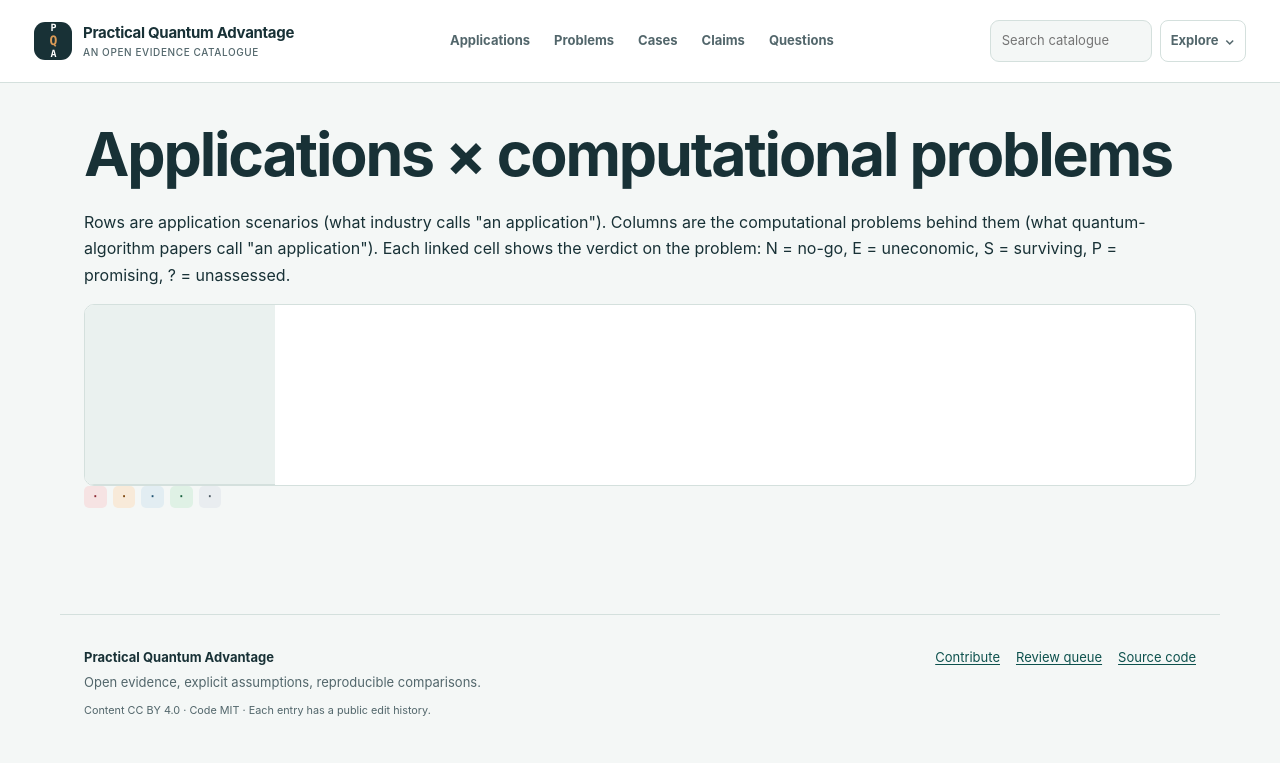
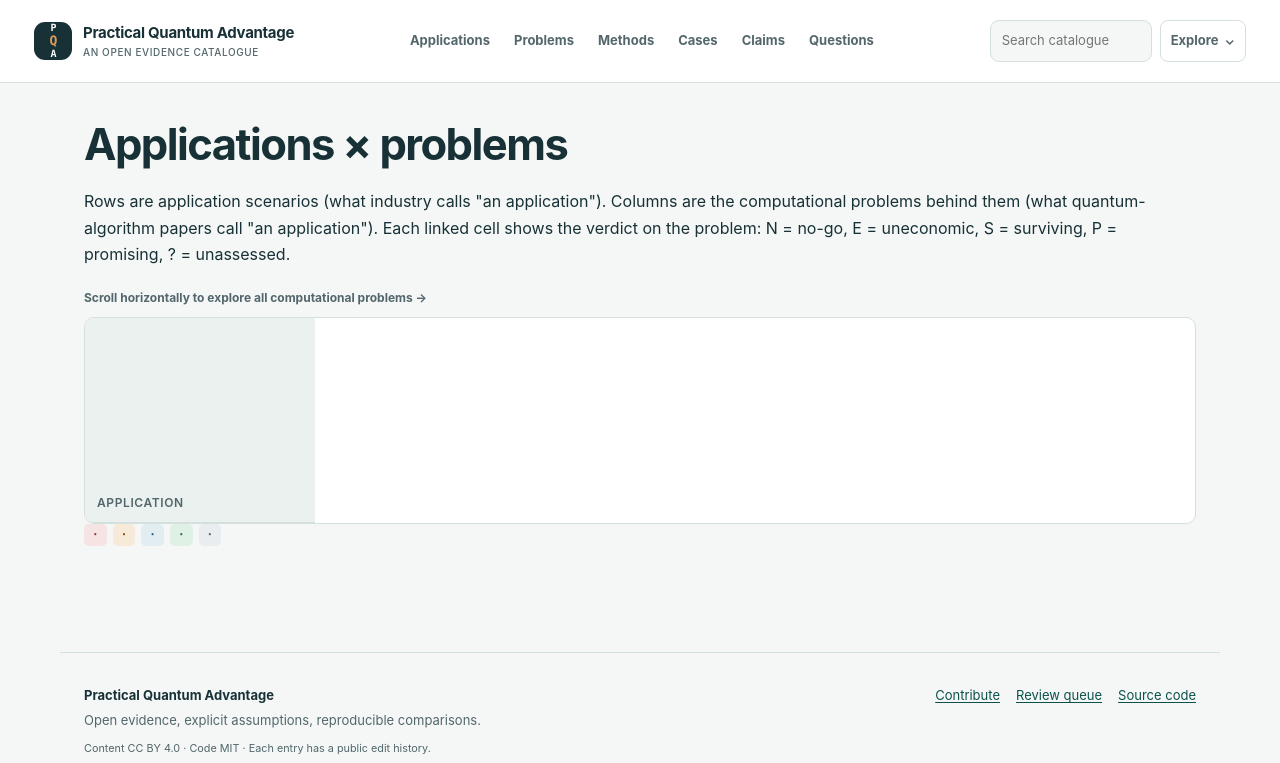
Before and after one commit to QingyunQian/practical-quantum-advantage, a Python web app: template templates/matrix.html in a window 1280 px wide. Shown: the top 763 px of the page. Before the commit the page ends 716 px from the top, so only its background shows below. Run offline with Jinja, Linux system fonts and the light colour scheme; the template is opened without the code that fills it, so the values that code supplies are empty.

Commit message:
Restore Methods navigation and repair matrix headers

```diff
--- a/static/style.css
+++ b/static/style.css
@@ -171,13 +171,17 @@ table.dims tr:last-child th, table.dims tr:last-child td { border-bottom: 0; }
 .claims { display: block; overflow-x: auto; }
 .claims tr.refuted td:first-child::before { content: "● "; color: var(--nogo); }
 .claims tr.standing td:first-child::before { content: "● "; color: var(--prom); }
+.matrix-title { font-size: clamp(2rem, 3.4vw, 3rem); }
+.matrix-hint { margin: 20px 0 10px; color: var(--muted); font-size: 12px; font-weight: 650; }
 .matrix-wrap { overflow: auto; max-height: 78vh; border: 1px solid var(--line); border-radius: 10px; background: var(--surface); }
-.matrix { margin: 0; width: max-content; }
+.matrix-wrap:focus-visible { outline: 2px solid var(--accent); outline-offset: 3px; }
+.matrix { margin: 0; width: max-content; border-collapse: separate; border-spacing: 0; table-layout: fixed; }
 .matrix th { font-weight: 600; font-size: 12px; }
-.matrix th:first-child { position: sticky; left: 0; z-index: 2; background: var(--surface); min-width: 190px; max-width: 220px; }
-.matrix thead th { position: sticky; top: 0; z-index: 1; writing-mode: vertical-rl; transform: none; white-space: nowrap; height: 180px; padding: 9px 5px; background: var(--surface-alt); }
+.matrix th:first-child { position: sticky; left: 0; z-index: 2; background: var(--surface); width: 230px; min-width: 230px; max-width: 230px; }
+.matrix thead th { position: sticky; top: 0; z-index: 1; width: 190px; min-width: 190px; max-width: 190px; height: 205px; padding: 12px; background: var(--surface-alt); white-space: normal; line-height: 1.3; text-align: left; vertical-align: bottom; }
+.matrix thead th:not(:first-child) a { position: absolute; left: 54px; bottom: 14px; display: block; width: 170px; font-size: 11px; line-height: 1.25; overflow-wrap: anywhere; transform: rotate(-40deg); transform-origin: left bottom; }
 .matrix thead th:first-child { z-index: 3; background: var(--surface-alt); }
-.matrix td { text-align: center; font-size: 15px; width: 39px; min-width: 39px; }
+.matrix td { text-align: center; font-size: 15px; width: 190px; min-width: 190px; max-width: 190px; }
 .matrix td a { color: inherit; font-weight: 700; text-decoration: none; display: block; }
 .matrix td.v-no-go { color: var(--nogo); } .matrix td.v-uneconomic { color: var(--unecon); } .matrix td.v-surviving { color: var(--surv); } .matrix td.v-promising { color: var(--prom); } .matrix td.v-unassessed { color: var(--unass); }
 .legend { display: flex; flex-wrap: wrap; gap: 6px; }
--- a/templates/base.html
+++ b/templates/base.html
@@ -18,13 +18,14 @@
     <nav class="primary-nav" aria-label="Primary">
       <a href="{{ depth }}applications/index.html">Applications</a>
       <a href="{{ depth }}problems/index.html">Problems</a>
+      <a href="{{ depth }}methods/index.html">Methods</a>
       <a href="{{ depth }}cases.html">Cases</a>
       <a href="{{ depth }}claims/index.html">Claims</a>
       <a href="{{ depth }}questions/index.html">Questions</a>
     </nav>
     <div class="header-tools">
       <div class="search-wrap"><input id="search" type="search" aria-label="Search the catalogue" placeholder="Search catalogue" data-root="{{ depth }}" autocomplete="off"><div id="search-results" hidden aria-live="polite"></div></div>
-      <details class="nav-more"><summary>Explore</summary><nav aria-label="More pages"><a href="{{ depth }}methods/index.html">Methods</a><a href="{{ depth }}matrix.html">Application × problem matrix</a><a href="{{ depth }}ideas.html">Candidate ideas</a><a href="{{ depth }}review-queue.html">Review queue</a><a href="{{ depth }}contribute.html">Contribute</a><a href="{{ BASE_URL }}">GitHub repository</a></nav></details>
+      <details class="nav-more"><summary>Explore</summary><nav aria-label="More pages"><a href="{{ depth }}matrix.html">Application × problem matrix</a><a href="{{ depth }}ideas.html">Candidate ideas</a><a href="{{ depth }}review-queue.html">Review queue</a><a href="{{ depth }}contribute.html">Contribute</a><a href="{{ BASE_URL }}">GitHub repository</a></nav></details>
     </div>
   </div>
 </header>
--- a/templates/matrix.html
+++ b/templates/matrix.html
@@ -2,14 +2,15 @@
 {% import "_macros.html" as m with context %}
 {% block title %}Application × problem matrix · Practical Quantum Advantage{% endblock %}
 {% block content %}
-<h1>Applications × computational problems</h1>
+<h1 class="matrix-title">Applications × problems</h1>
 <p>Rows are application scenarios (what industry calls "an application"). Columns are the computational problems behind them (what quantum-algorithm papers call "an application"). Each linked cell shows the verdict on the problem: N = no-go, E = uneconomic, S = surviving, P = promising, ? = unassessed.</p>
-<div class="matrix-wrap">
+<p class="matrix-hint">Scroll horizontally to explore all computational problems →</p>
+<div class="matrix-wrap" role="region" aria-label="Application by computational problem matrix" tabindex="0">
 <table class="matrix">
-<thead><tr><th></th>{% for p in probs %}<th><a href="{{ depth }}{{ p.href }}">{{ p.meta.title }}</a></th>{% endfor %}</tr></thead>
+<thead><tr><th scope="col">Application</th>{% for p in probs %}<th scope="col"><a href="{{ depth }}{{ p.href }}">{{ p.meta.title }}</a></th>{% endfor %}</tr></thead>
 <tbody>
 {% for a in apps %}
-<tr><th><a href="{{ depth }}{{ a.href }}">{{ a.meta.title }}</a> {{ m.verdict_badge(a.meta.verdict) }}</th>
+<tr><th scope="row"><a href="{{ depth }}{{ a.href }}">{{ a.meta.title }}</a> {{ m.verdict_badge(a.meta.verdict) }}</th>
 {% for p in probs %}{% set v = cells.get((a.id, p.id)) %}<td class="{{ 'v-' + v if v else '' }}" title="{{ a.meta.title }} → {{ p.meta.title }}{% if v %}: {{ VERDICT_LABEL[v][0] }}{% endif %}">{% if v %}<a href="{{ p.href }}" aria-label="{{ p.meta.title }}: {{ VERDICT_LABEL[v][0] }}">{{ {'no-go':'N','uneconomic':'E','surviving':'S','promising':'P','unassessed':'?'}[v] }}</a>{% endif %}</td>{% endfor %}
 </tr>
 {% endfor %}
```
